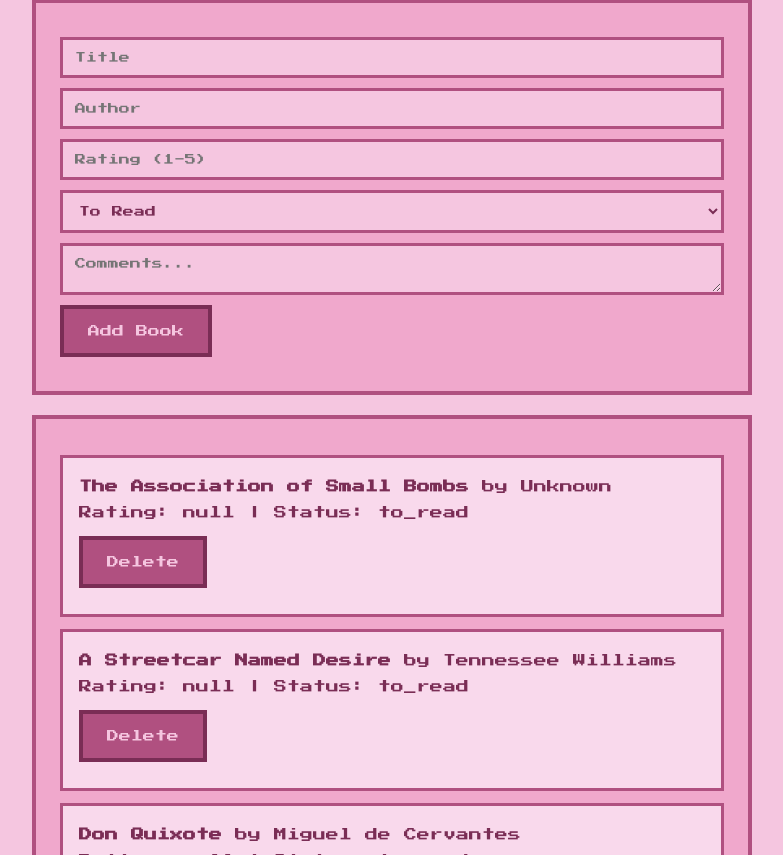
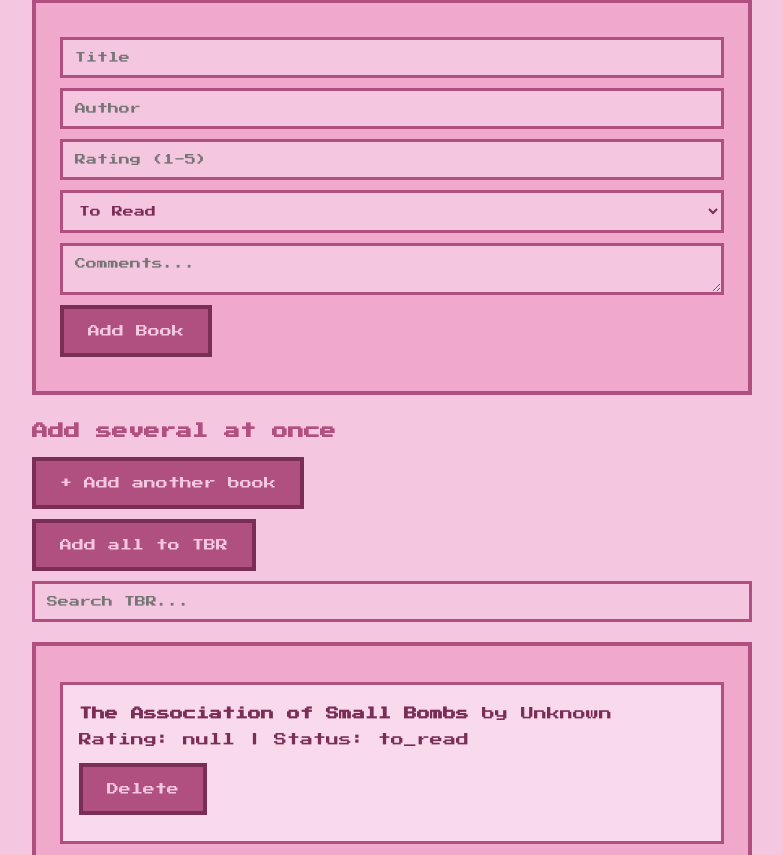
Before and after one commit to munnuspider/Reading-Log, a Flask app: page / in a window 1280 px wide, after a click on "My TBR List". Shown: the part 190-1045 px from the top of the page, without its empty margins (248-1031 px from the left). Run offline with Flask 3, Linux system fonts and the light colour scheme; data comes from the database, SQL or seed files in the repository; both versions use the stored data as it was after the commit.

Commit message:
new search bar just dropped

```diff
--- a/static/app.js
+++ b/static/app.js
@@ -8,6 +8,34 @@ function showScreen(screenId) {
 //i really need to brush up on javascript so i will probs go do that now
 
 async function loadBooks() {
+    async function loadBooks() {
+    const res = await fetch('/books');
+    window.tbrBooks = await res.json();
+    renderTbrBooks(window.tbrBooks);
+}
+
+function renderTbrBooks(books) {
+    const list = document.getElementById('book-list');
+    list.innerHTML = '';
+    books.forEach(book => {
+        list.innerHTML += `
+            <div class="book-entry">
+                <p><strong>${book[1]}</strong> by ${book[2]}</p>
+                <p>Rating: ${book[3]} | Status: ${book[4]}</p>
+                <p>${book[5] ?? ''}</p>
+                <button onclick="deleteBook(${book[0]})">Delete</button>
+            </div>
+        `;
+    });
+}
+
+function filterTbrBooks() {
+    const query = document.getElementById('search-tbr').value.toLowerCase();
+    const filtered = window.tbrBooks.filter(b =>
+        b[1].toLowerCase().includes(query) || b[2].toLowerCase().includes(query)
+    );
+    renderTbrBooks(filtered);
+}
     const res = await fetch('/books');
     const books = await res.json();
     const list = document.getElementById('book-list');
--- a/templates/index.html
+++ b/templates/index.html
@@ -37,7 +37,16 @@
             <button onclick="addBook()">Add Book</button>
         </div>
 
-        <!--list of books-->
+        <!--add multiple books at once-->
+        <div id="multi-add-form">
+            <h3>Add several at once</h3>
+            <div id="multi-add-rows"></div>
+            <button onclick="addBookRow()">+ Add another book</button>
+            <button onclick="addAllBooks()">Add all to TBR</button>
+        </div>
+
+        <!--search + list of books-->
+        <input type="text" id="search-tbr" placeholder="Search TBR..." oninput="filterTbrBooks()">
         <div id="book-list"></div>
     </div>
 
```
Also changed, not shown: booklibrary.db.
